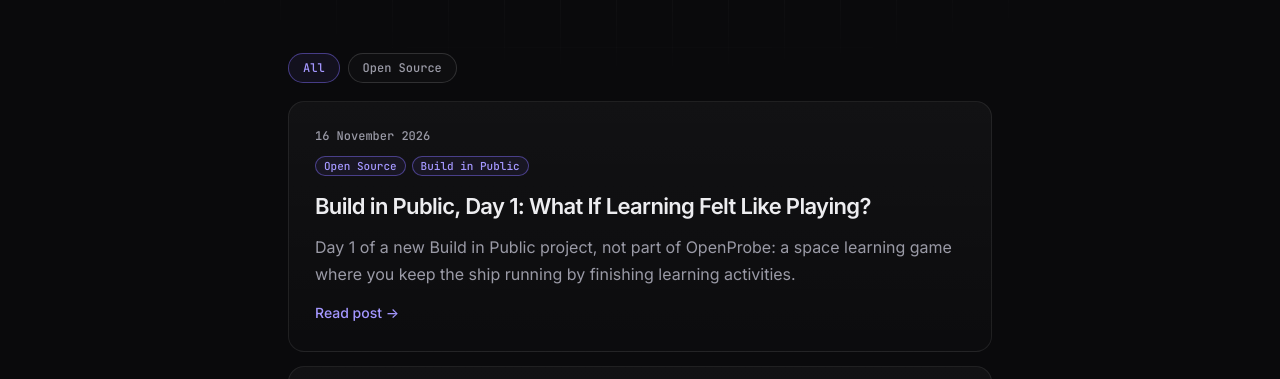
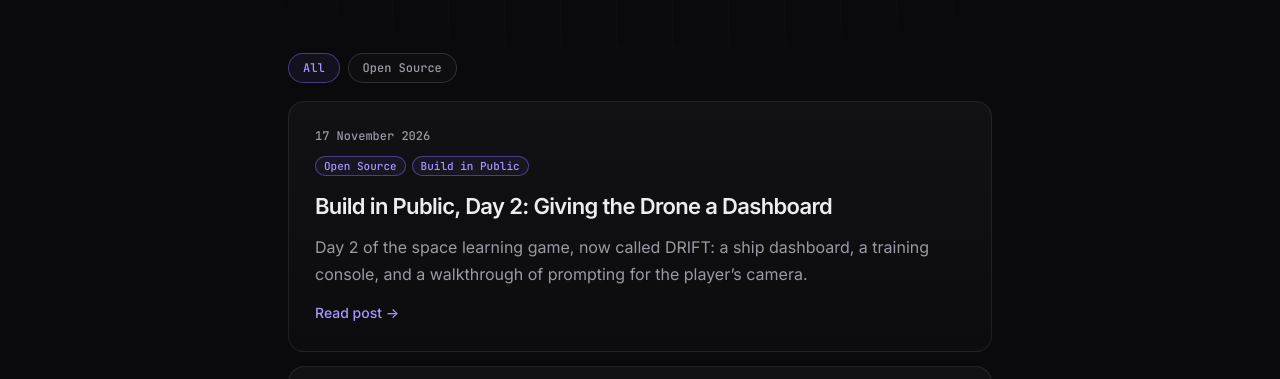
Before and after one commit to TravisJohn/TravisJohn.github.io, a plain HTML site: page blog/index.html in a window 1280 px wide. Shown: the part 345-724 px from the top of the page. Drawn offline with Linux system fonts and the light colour scheme.

Commit message:
Blog index: add DRIFT Day 2

```diff
--- a/blog/index.html
+++ b/blog/index.html
@@ -32,6 +32,7 @@
 <button type="button" data-filter="open-source" aria-pressed="false">Open Source</button>
 </div>
 <ul class="post-list">
+<li><article class="card" data-tags="Open Source"><p class="post-meta"><time datetime="2026-11-17">17 November 2026</time></p><p class="tags"><span class="pill">Open Source</span><span class="pill">Build in Public</span></p><h3><a href="posts/2026-11-17-space-learning-game-day-2.html">Build in Public, Day 2: Giving the Drone a Dashboard</a></h3><p>Day 2 of the space learning game, now called DRIFT: a ship dashboard, a training console, and a walkthrough of prompting for the player’s camera.</p><a href="posts/2026-11-17-space-learning-game-day-2.html">Read post →</a></article></li>
 <li><article class="card" data-tags="Open Source"><p class="post-meta"><time datetime="2026-11-16">16 November 2026</time></p><p class="tags"><span class="pill">Open Source</span><span class="pill">Build in Public</span></p><h3><a href="posts/2026-11-16-space-learning-game-day-1.html">Build in Public, Day 1: What If Learning Felt Like Playing?</a></h3><p>Day 1 of a new Build in Public project, not part of OpenProbe: a space learning game where you keep the ship running by finishing learning activities.</p><a href="posts/2026-11-16-space-learning-game-day-1.html">Read post →</a></article></li>
 <li><article class="card" data-tags="Open Source"><p class="post-meta"><time datetime="2026-11-15">15 November 2026</time></p><p class="tags"><span class="pill">Open Source</span><span class="pill">Build in Public</span></p><h3><a href="posts/2026-11-15-openprobe-day-6.html">Build in Public, Day 6: Connecting the Pieces</a></h3><p>On Day 6 the hiring brief, application, quiz, recruiter review and applicant outcome came together in one local prototype, along with a lesson on small experiments and where ordinary code still does the work.</p><a href="posts/2026-11-15-openprobe-day-6.html">Read post →</a> <a href="https://github.com/TravisJohn/openprobe" target="_blank" rel="noopener">View on GitHub →</a></article></li>
 <li><article class="card" data-tags="Open Source"><p class="post-meta"><time datetime="2026-11-14">14 November 2026</time></p><p class="tags"><span class="pill">Open Source</span><span class="pill">Build in Public</span></p><h3><a href="posts/2026-11-14-openprobe-day-5.html">Build in Public, Day 5: A Screening Room With 1,000 People in It</a></h3><p>On Day 5 I built a simulated screening room for data engineering: five rounds, a room of 1,000 participants, and a crowd experiment that asks whether you’d follow the room or trust your own answer.</p><a href="posts/2026-11-14-openprobe-day-5.html">Read post →</a> <a href="https://github.com/TravisJohn/openprobe" target="_blank" rel="noopener">View on GitHub →</a></article></li>
```
